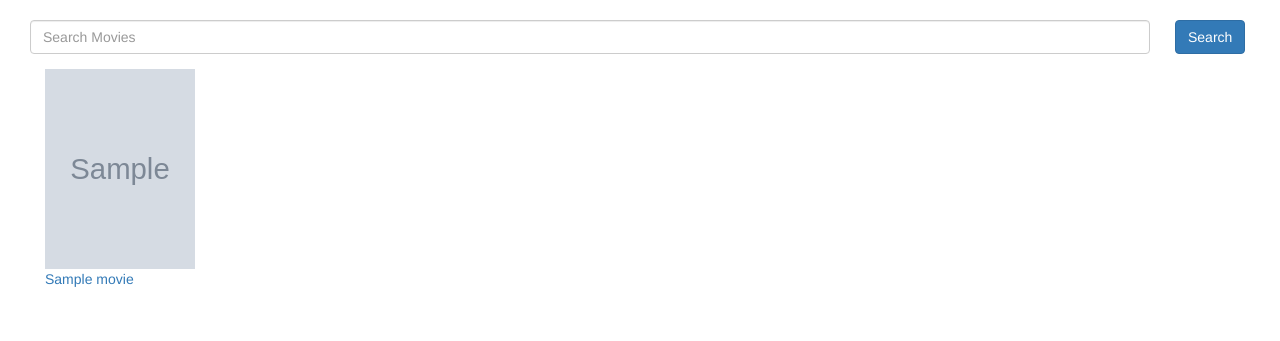
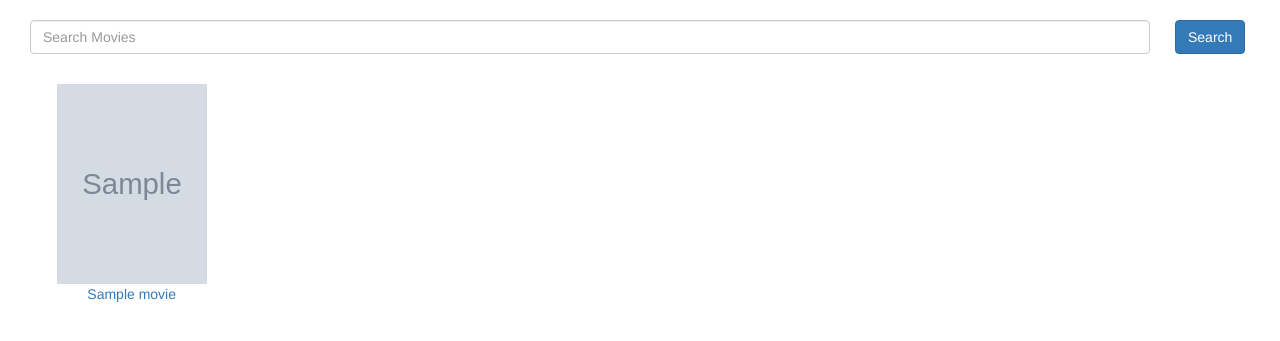
Before and after one commit to caiosfonseca/webproject, a Django app: page /movies/ in a window 1280 px wide. Shown: the part 52-393 px from the top of the page. Run offline with Django 3.2, Linux system fonts and the light colour scheme; tables that the repository leaves empty hold one stand-in row (values such as "Sample post"); grey boxes marked "Sample" are stand-in pictures; some libraries are stand-ins or nearby versions.

Commit message:
generalizado o js do searchbox. Alterado css para melhor apresentacao dos filmes e pessoas nas listas.

```diff
--- a/core/templates/core/movie_list.html
+++ b/core/templates/core/movie_list.html
@@ -7,10 +7,10 @@
 {% block body_content %}
   <div class="col-lg-12">
     {% for movie in object_list %}
-      <div class="col-lg-2">
+      <div class="col-lg-2 list_box">
         <a href="{% url 'core:movie_detail' movie.pk %}">
           <img src="{{ movie.poster_path }}" alt="{{ movie.title }}" width="150" height="200"/>
-          <p class="search_item_name">{{ movie.title }}</p>
+          <p class="search_item_name margin-bottom-0">{{ movie.title }}</p>
         </a>
       </div>
     {% endfor %}
--- a/core/templates/core/person_list.html
+++ b/core/templates/core/person_list.html
@@ -7,10 +7,10 @@
 {% block body_content %}
   <div class="col-lg-12">
     {% for person in object_list %}
-      <div class="col-lg-2">
+      <div class="col-lg-2 list_box">
         <a href="{% url 'core:person_detail' person.pk %}">
           <img src="{{ person.profile_path }}" alt="{{ person.name }}" width="150" height="200"/>
-          <p class="search_item_name">{{ person.name }}</p>
+          <p class="search_item_name margin-bottom-0">{{ person.name }}</p>
         </a>
       </div>
     {% endfor %}
--- a/static/css/style.css
+++ b/static/css/style.css
@@ -128,3 +128,13 @@ object { display: none; }
 .dropdown-menu>li>a {
     padding: 3px 10px;
 }
+
+.list_box{
+    text-align: center;
+    padding: 15px;
+    height: 270px;
+}
+
+.list_box > a{
+    text-decoration: none !important;
+}
```
Lines whose indentation alone changed are shown as unchanged.
